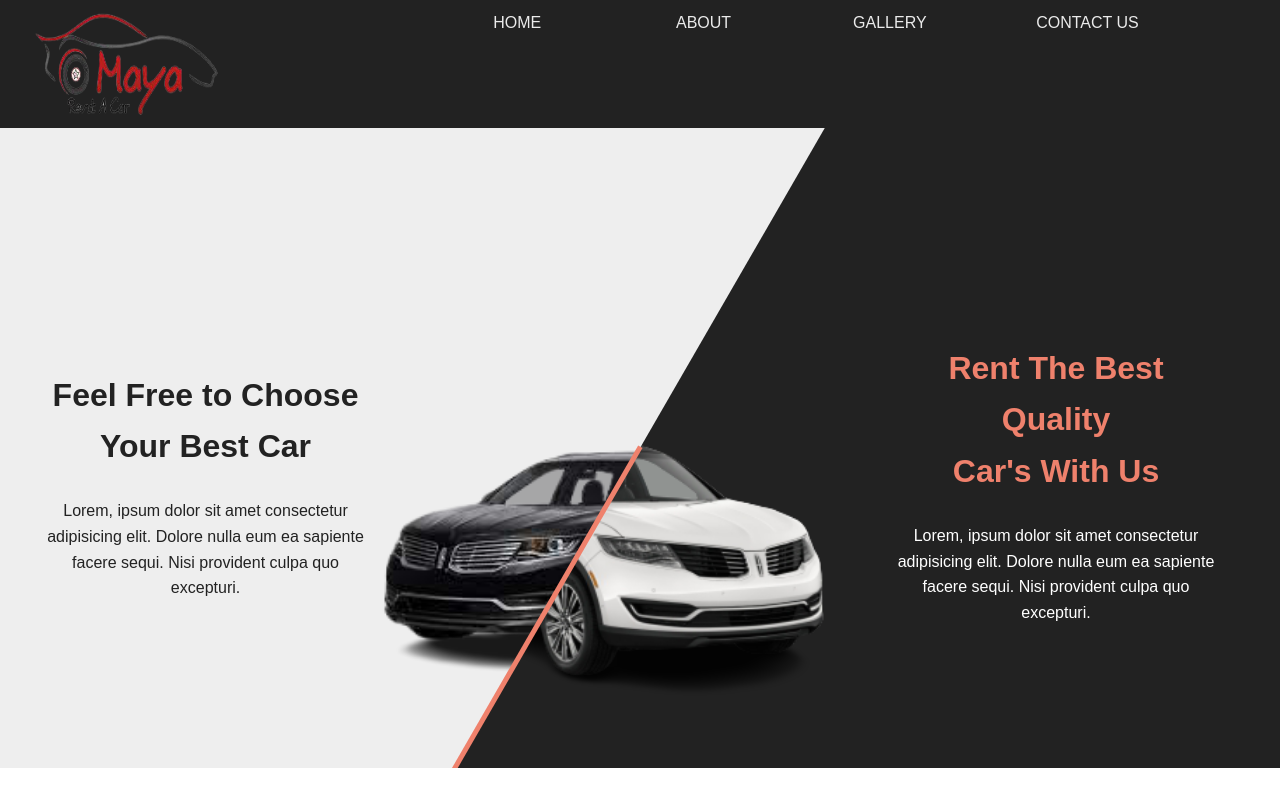
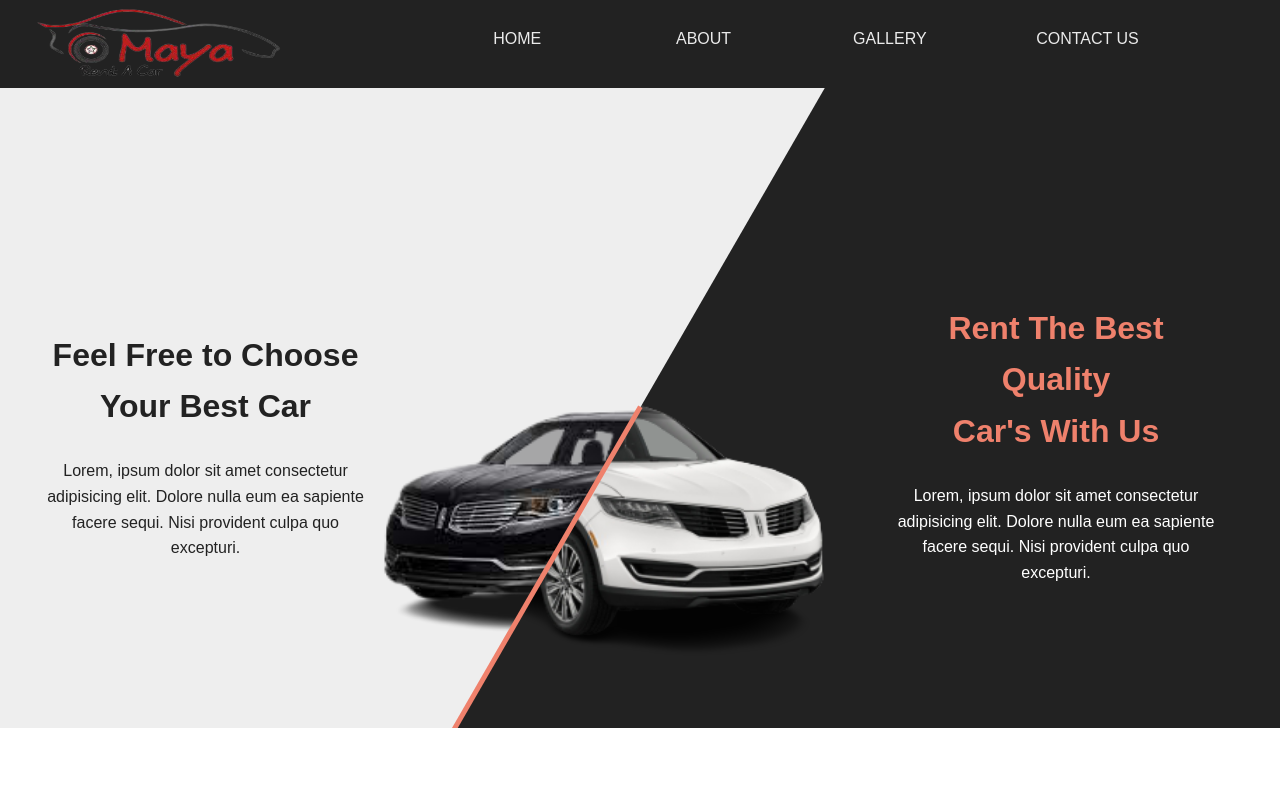
Before and after one commit to ishrul/LMG-Task-1-rent-car, a plain HTML site: page index.html in a window 1280 px wide. Drawn offline with Linux system fonts and the light colour scheme.

Commit message:
style added

```diff
--- a/style.css
+++ b/style.css
@@ -14,10 +14,10 @@ body {
 }
 .navbar img {
   margin-left: 30px;
-  height: 15vh;
-  width: 15vw;
+  height: 10vh;
+  width: 20vw;
 }
-.navbar ul {
+ul {
   display: flex;
   width: 100%;
   margin: auto;
@@ -25,9 +25,9 @@ body {
   justify-content: space-between;
   text-align: center;
 }
-.navbar li {
+li {
   list-style: none;
-  /* padding: 1rem 2rem 1.15rem; */
+  padding: 1rem 2rem 1.15rem;
   text-transform: uppercase;
   cursor: pointer;
   color: #ebebeb;
@@ -35,7 +35,7 @@ body {
   margin: auto;
 }
 
-.navbar li:hover {
+li:hover {
   background-image: url("https://scottyzen.sirv.com/Images/v/button.png");
   background-size: 100% 100%;
   color: #27262c;
@@ -43,7 +43,7 @@ body {
   text-shadow: 0 -1px 0 #ef816c;
   font-weight: bold;
 }
-.navbar li:active {
+li:active {
   transform: translateY(4px);
 }
 
```
